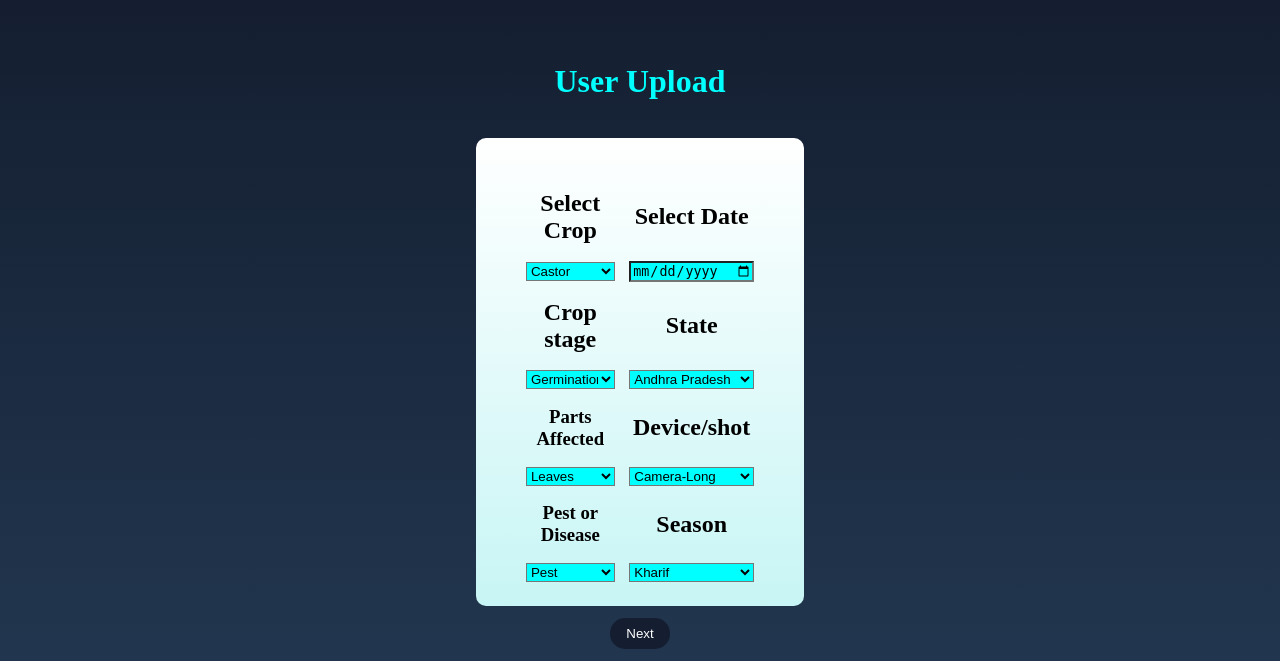
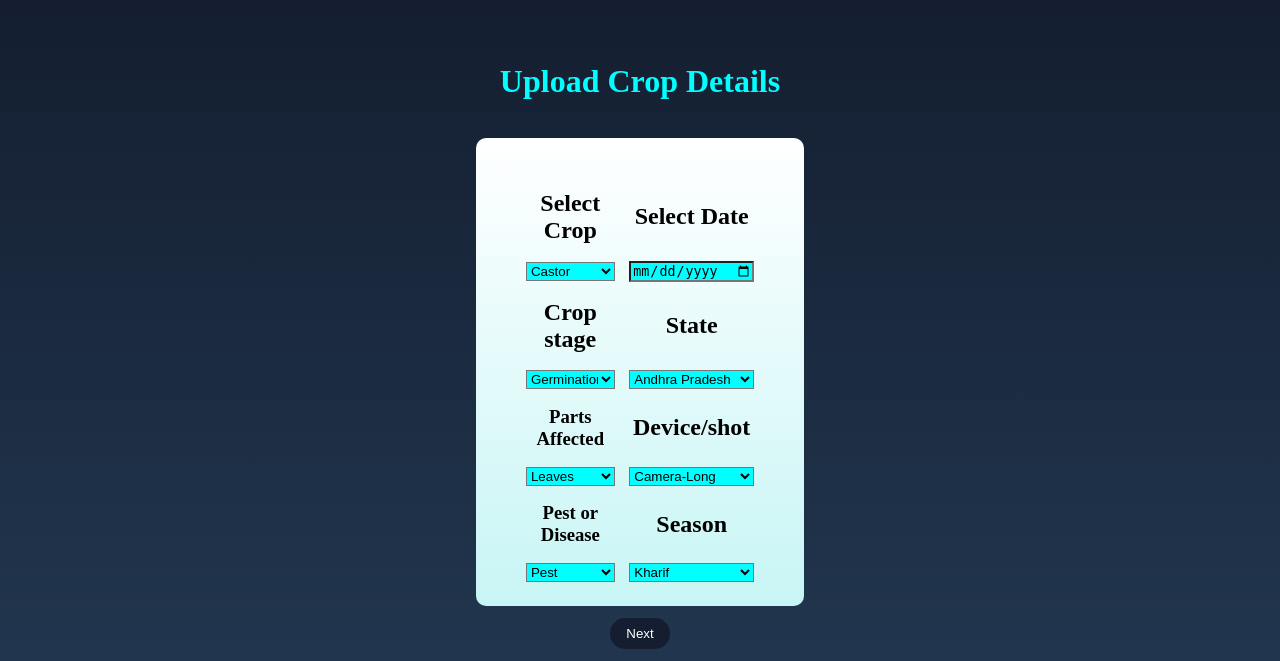
Before and after one commit to Satya-Sreekar/Image-repository, a PHP site: page /User.php in a window 1280 px wide. Shown: the top 661 px of the page. Run offline with PHP 8.4, Linux system fonts and the light colour scheme; a user stored in the database is signed in; data comes from the database, SQL or seed files in the repository.

Commit message:
Update User.php

```diff
--- a/User.php
+++ b/User.php
@@ -16,11 +16,13 @@
             require('DBinfo.php');
             $C = "SELECT * FROM Crop";
         ?>
+        <div class='heading'>
         <center>
             <h1>
-                User Upload
+                Upload Crop Details
             </h1>
         </center>
+        </div>
         <div id="box">
             <form action="/UPro.php" method="POST">
                 <table align="center" cellpadding="3px">
```
